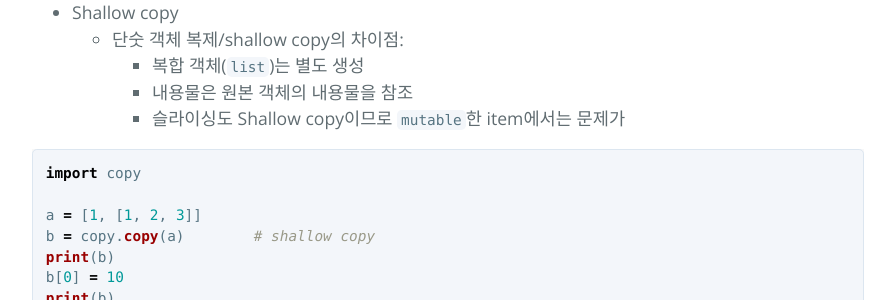
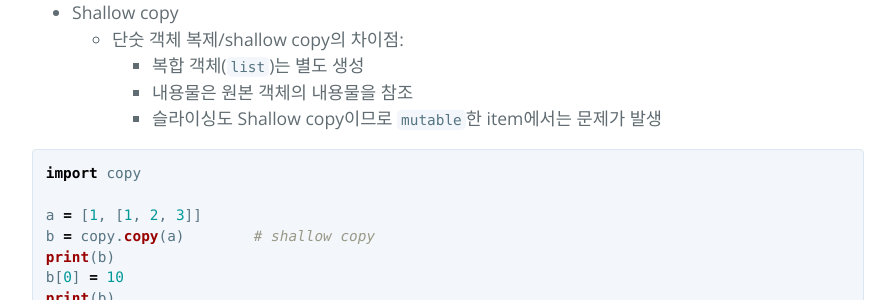
Before and after one commit to hcnoh/hcnoh.github.io, a Jekyll site: the page built from _posts/2018-09-16-effective-python-way05.md, in a window 1280 px wide and 900 px high, scrolled down 3197 px. Shown: the part 154-454 px from the top of the window, without its empty margins (192-1087 px from the left). Built offline with Jekyll 4.4.1, drawn with Linux system fonts in a browser that asks for light colours; comment, search, counter and statistics services are not loaded.

Commit message:
Update 2018-09-16-effective-python-way05.md

````diff
--- a/_posts/2018-09-16-effective-python-way05.md
+++ b/_posts/2018-09-16-effective-python-way05.md
@@ -147,7 +147,7 @@ print(a)
   - 단숫 객체 복제/shallow copy의 차이점:
     - 복합 객체(`list`)는 별도 생성
     - 내용물은 원본 객체의 내용물을 참조
-    - 슬라이싱도 Shallow copy이므로 `mutable`한 item에서는 문제가
+    - 슬라이싱도 Shallow copy이므로 `mutable`한 item에서는 문제가 발생
 
 ```python
 import copy
````
